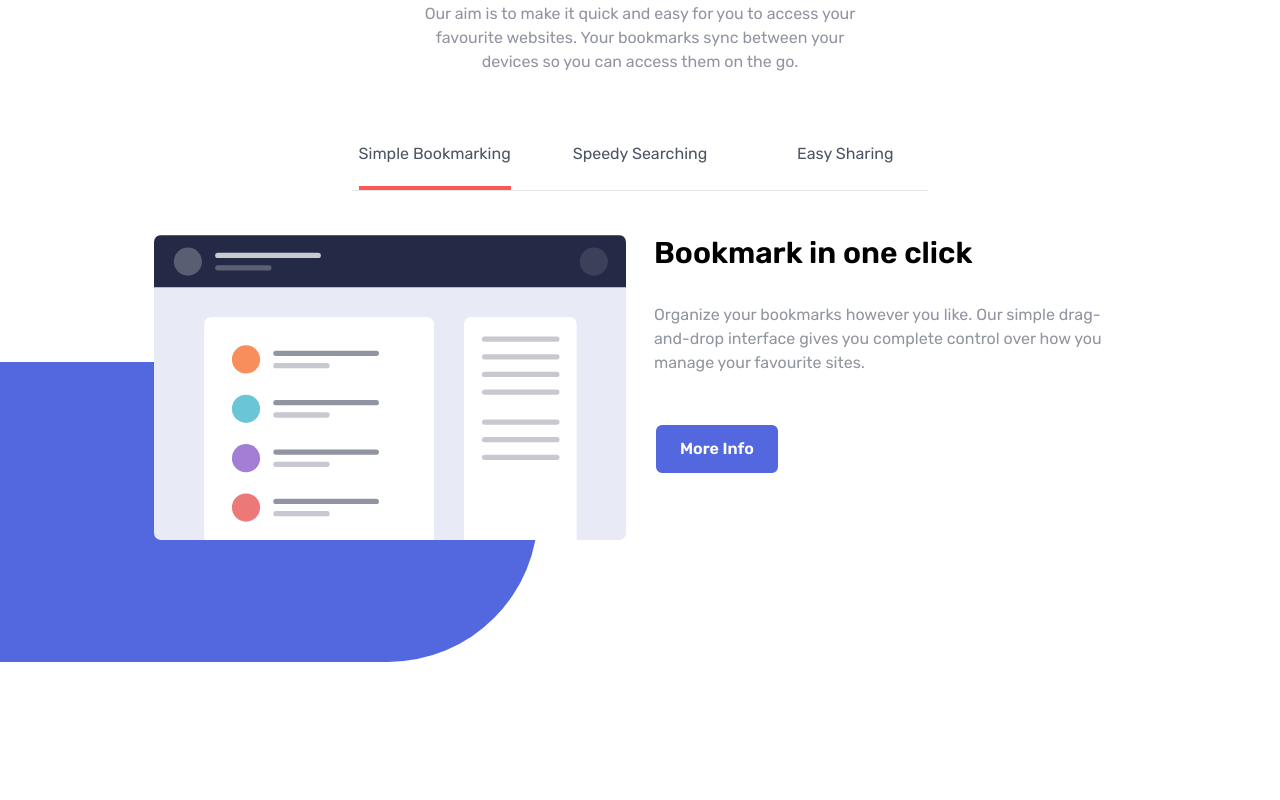
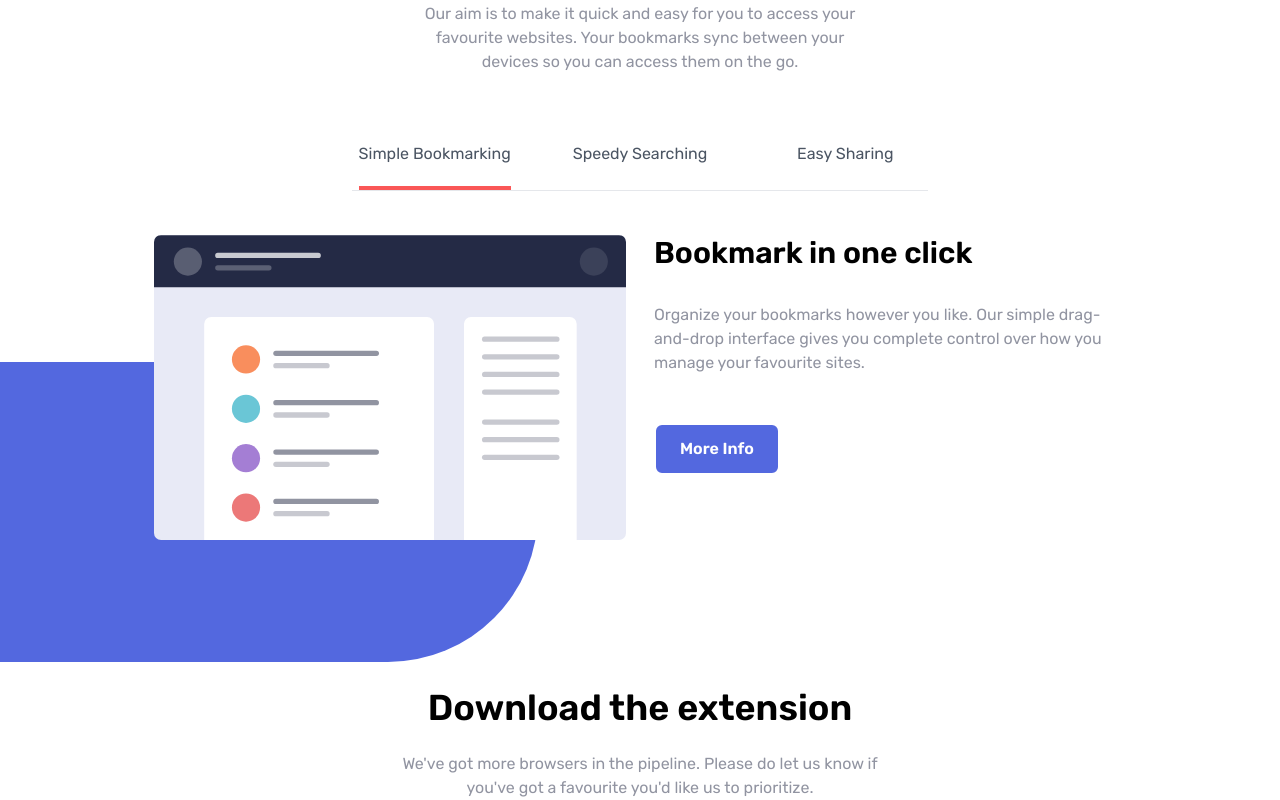
Before and after one commit to kenvilar/bookmark-tailwind, a Next.js app: page / in a window 1280 px wide. Shown: the part 826-1626 px from the top of the page. Before the commit the page ends 1514 px from the top, so only its background shows below. Built offline with nearby package versions, Linux system fonts and the light colour scheme.

Commit message:
implement download section

```diff
--- /dev/null
+++ b/src/app/components/Download.tsx
@@ -0,0 +1,19 @@
+const Download = () => {
+  return (
+    <>
+      <section id="download">
+        <div className="container mx-auto px-6">
+          <h2 className="mb-6 text-3xl font-semibold text-center md:text-4xl">
+            Download the extension
+          </h2>
+          <p className="max-w-lg mx-auto text-center text-grayishBlue">
+            {`We've got more browsers in the pipeline. Please do let us know if
+            you've got a favourite you'd like us to prioritize.`}
+          </p>
+        </div>
+      </section>
+    </>
+  );
+};
+
+export default Download;
--- a/src/app/page.tsx
+++ b/src/app/page.tsx
@@ -3,6 +3,7 @@
 import Hero from "@/app/components/Hero";
 import Features from "@/app/components/Features";
 import FeatureTabs from "@/app/components/FeatureTabs";
+import Download from "@/app/components/Download";
 
 export default function Home() {
   return (
@@ -14,6 +15,8 @@
       <Features />
 
       <FeatureTabs />
+
+      <Download />
     </>
   );
 }
```
